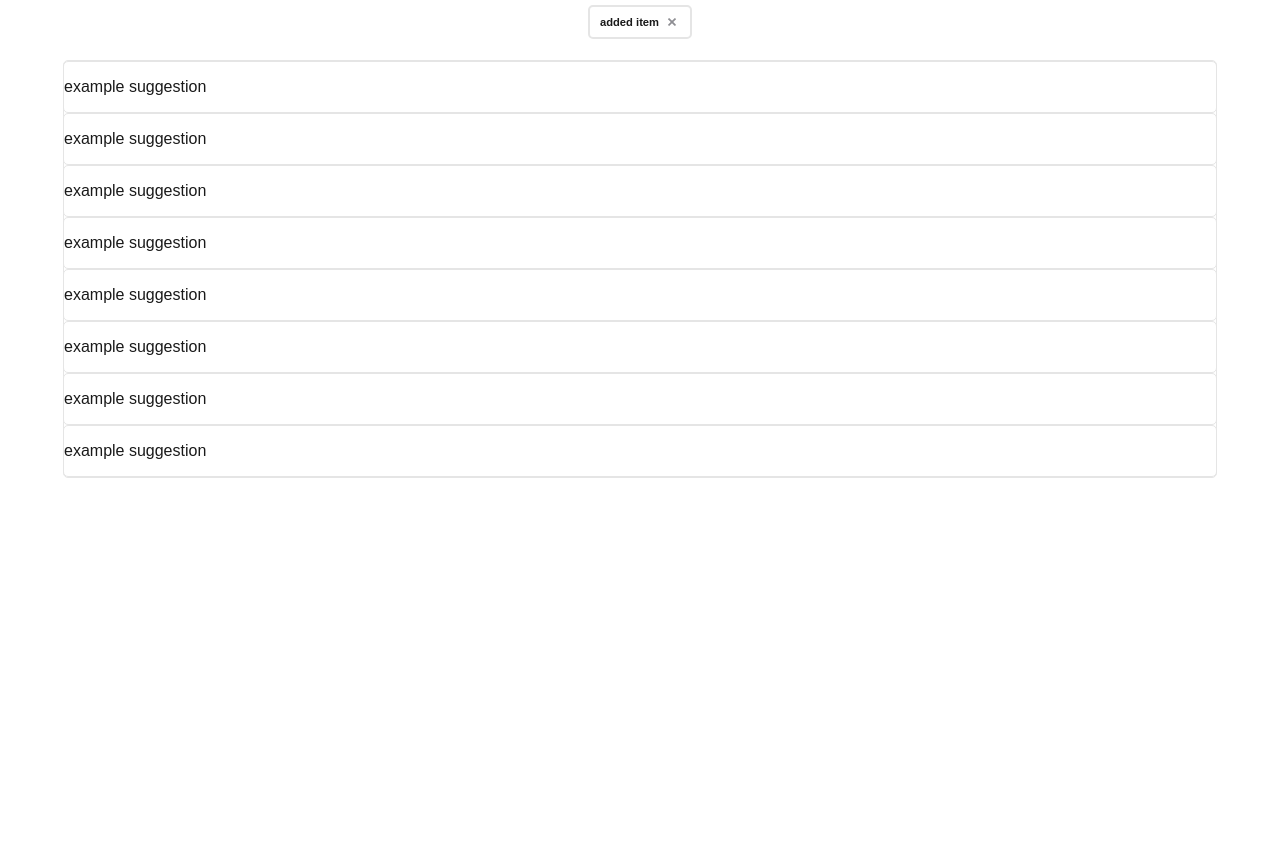
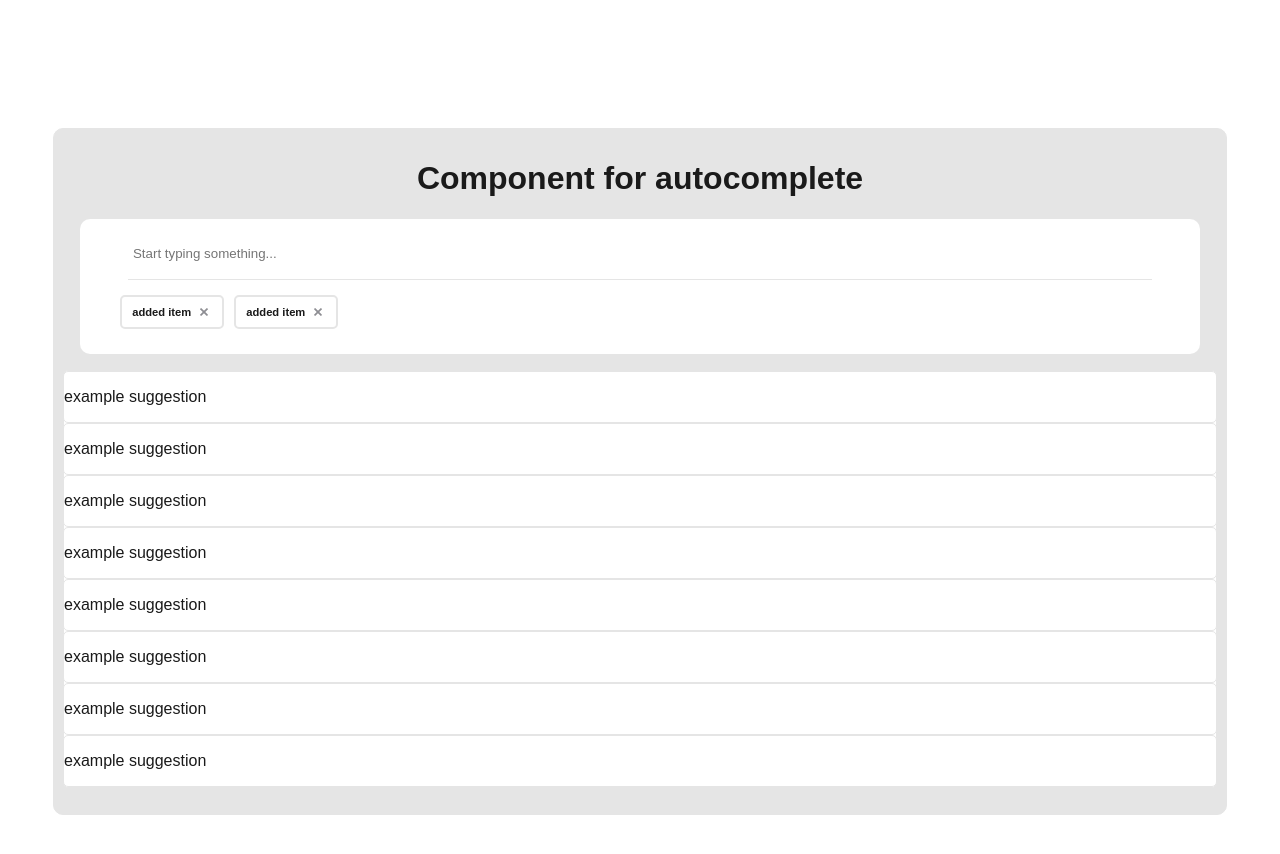
Before and after one commit to lkostrowski/component-for-autocomplete, a React (Create React App) app: page / in a window 1280 px wide. Shown: the top 854 px of the page. Before the commit the page ends 800 px from the top, so only its background shows below. Built offline with nearby package versions, Linux system fonts and the light colour scheme.

Commit message:
Created main component for autocomplete. Created input field with labels.

```diff
--- a/src/app/app.scss
+++ b/src/app/app.scss
@@ -8,5 +8,5 @@
   @extend %paletteWhite;
   cursor: default;
   font-family: $font-main, $font-alternative;
-  width: 100%;
+  width: 100vw;
 }
--- a/src/app/app.tsx
+++ b/src/app/app.tsx
@@ -1,16 +1,11 @@
 import React from 'react';
-import { LabelForAddedItem } from './components/labelForAddedItem/labelForAddedItem.component';
-import { SuggestionsList } from './components/suggestionsList/suggestionsList.component';
+import { MainComponentForAutocomplete } from './components/mainComponentForAutocomplete/mainComponentForAutocomplete.component';
 import './app.scss';
 
 function App(): JSX.Element {
     return (
         <div className="App">
-            <LabelForAddedItem
-                onClose={() => console.log('on close')}
-                title={'added item'}
-            />
-            <SuggestionsList />
+            <MainComponentForAutocomplete title={'Component for autocomplete'}/>
         </div>
     );
 }
--- /dev/null
+++ b/src/app/components/inputFieldWithLabels/inputFieldWithLabels.component.scss
@@ -0,0 +1,35 @@
+@import "../../styles/mixins/mixins.scss";
+@import "../../styles/placeholders/placeholders.scss";
+@import "../../styles/variables/variables.scss";
+
+.input-field-with-labels {
+    @extend %columnCentered;
+    @extend %paletteWhite;
+    border-radius: 10px;
+    margin: 0 5px;
+    padding: 10px;
+    width: 86vw;
+
+    .input-field {
+        border-bottom: 0.5px solid $color_light;
+        width: 80vw;
+
+        input[type="text"] {
+            @extend %rowLeft;
+            background: transparent;
+            border: none;
+            height: 20px;
+            margin: 10px 0;
+            padding: 5px;
+            width: 80vw;
+        }
+    }
+
+    .labels-container {
+        @extend %rowLeft;
+        flex-wrap: wrap;
+        margin: 10px 0;
+        padding: 0 5px;
+        width: 82vw;
+    }
+}
--- /dev/null
+++ b/src/app/components/inputFieldWithLabels/inputFieldWithLabels.component.tsx
@@ -0,0 +1,48 @@
+import React, { useEffect, useState } from 'react';
+import { LabelForAddedItem } from '../labelForAddedItem/labelForAddedItem.component';
+import './inputFieldWithLabels.component.scss';
+
+interface InputFieldWithLabelsProps {
+    placeholder: string;
+}
+
+export function InputFieldWithLabels({
+    placeholder
+}: InputFieldWithLabelsProps): JSX.Element {
+    const [userInput, setUserInput] = useState<String>('');
+
+    useEffect(() => {}, [userInput]);
+
+    function onChangeUserInput(event: React.ChangeEvent<HTMLInputElement>) {
+        event.preventDefault();
+        setUserInput(event.target.value);
+        console.log(userInput);
+    }
+
+    return (
+        <div className="input-field-with-labels">
+            <form className="input-field">
+                <input
+                    type="text"
+                    placeholder={placeholder}
+                    onChange={onChangeUserInput}
+                />
+            </form>
+
+            <div className="labels-container">
+                <LabelForAddedItem
+                    onClose={() => {
+                        console.log('on close');
+                    }}
+                    title={'added item'}
+                />
+                <LabelForAddedItem
+                    onClose={() => {
+                        console.log('on close');
+                    }}
+                    title={'added item'}
+                />
+            </div>
+        </div>
+    );
+}
--- /dev/null
+++ b/src/app/components/mainComponentForAutocomplete/mainComponentForAutocomplete.component.scss
@@ -0,0 +1,13 @@
+@import "../../styles/mixins/mixins.scss";
+@import "../../styles/placeholders/placeholders.scss";
+@import "../../styles/variables/variables.scss";
+
+.main-component-for-autocomplete {
+    @extend %columnCentered;
+    background-color: $color_light;
+    border: 1px solid $color_light;
+    margin: 10vw;
+    padding: 10px;
+    width: 90vw;
+    border-radius: 10px;
+}
--- /dev/null
+++ b/src/app/components/mainComponentForAutocomplete/mainComponentForAutocomplete.component.tsx
@@ -0,0 +1,20 @@
+import React from 'react';
+import { InputFieldWithLabels } from '../inputFieldWithLabels/inputFieldWithLabels.component';
+import { SuggestionsList } from '../suggestionsList/suggestionsList.component';
+import './mainComponentForAutocomplete.component.scss';
+
+interface MainComponentForAutocompleteProps {
+    title: string;
+}
+
+export function MainComponentForAutocomplete({
+    title
+}: MainComponentForAutocompleteProps): JSX.Element {
+    return (
+        <div className="main-component-for-autocomplete">
+            <h1>{title}</h1>
+            <InputFieldWithLabels placeholder={'Start typing something...'} />
+            <SuggestionsList />
+        </div>
+    );
+}
```
